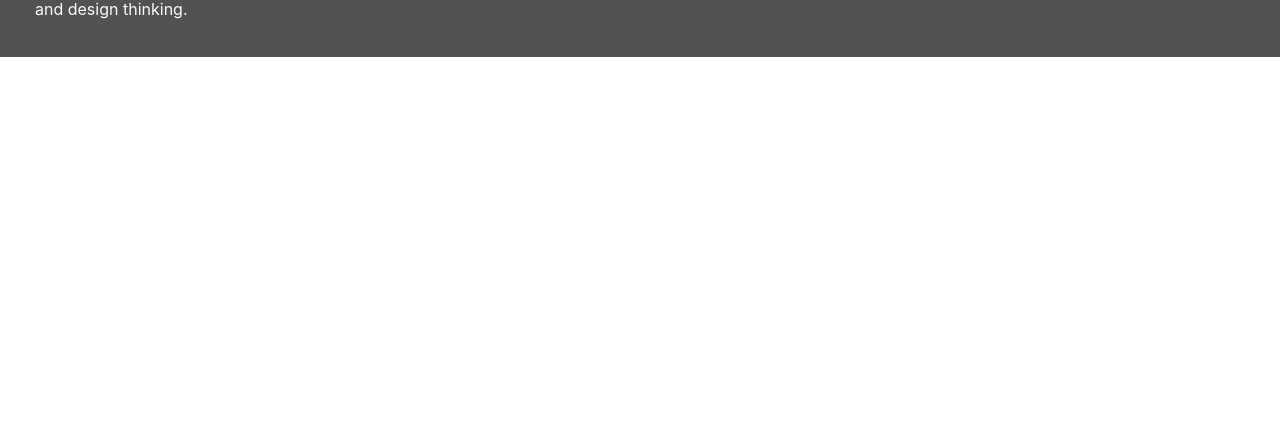
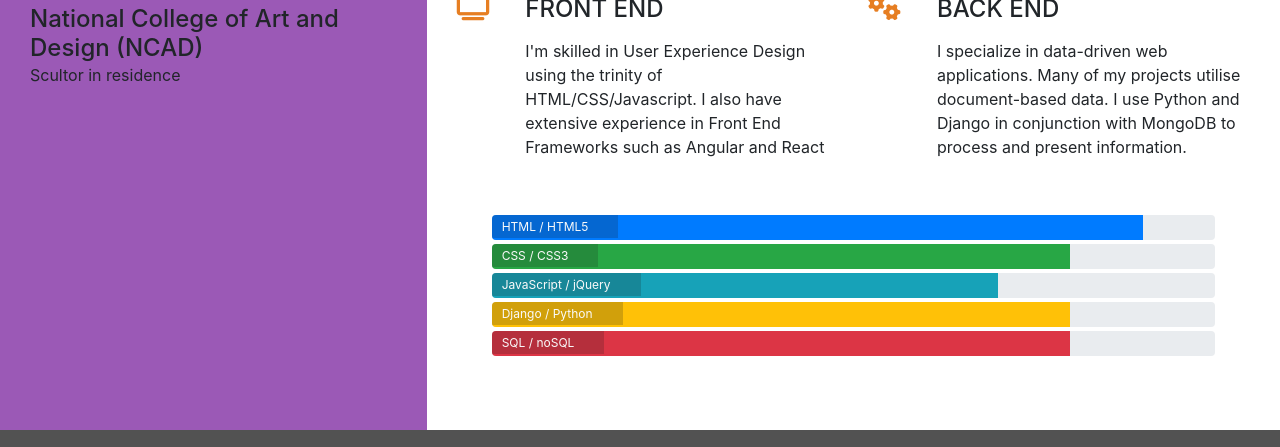
Before and after one commit to Dhracko/UCD-resume, a plain HTML site: page resume.html in a window 1280 px wide. Shown: the part 472-919 px from the top of the page. Before the commit the page ends 800 px from the top, so only its background shows below. Drawn offline with nearby package versions, Linux system fonts and the light colour scheme.

Commit message:
Work history start

```diff
--- a/assets/CSS/style.css
+++ b/assets/CSS/style.css
@@ -12,6 +12,10 @@
 
 .bg-color-personal-info {
     background-color: #f4f4f4;
+}
+
+.bg-color-work-history {
+    background-color: #9b59b6;
 }
 
 .ui-menu-color-home {
@@ -63,6 +67,7 @@ h4 {
     float: none;
 }
 
+.history-heading,
 .section-heading {
     font-family: "Exo", sans-serif;
     font-weight: 300;
@@ -259,3 +264,31 @@ footer {
     position: relative;
     width: 60%
 }
+
+/* -----------------------------------Skills */
+
+.progress {
+    position: relative;
+    height: 25px;
+    margin-bottom: 4px;
+}
+
+.progress-type {
+    position: absolute;
+    left: 0px;
+    font-weight: 400;
+    padding: 3px 30px 2px 10px;
+    color: #fafafa;
+    background-color: rgba(25, 25, 25, 0.2)
+}
+
+.progress-section {
+    margin: 40px 20px;
+}
+
+/* -----------------------------------Work History */
+
+.history-heading {
+    color: #fafafa;
+    margin-bottom: 50px;
+}
--- a/resume.html
+++ b/resume.html
@@ -26,13 +26,13 @@
 					<div class="col">
 						<ul id="nav" class="list-inline menucontainer">
 							<li class="col-6 col-sm-3 ui-menu-color-home list-inline-item menuitem">
-								<a href="#" class="hvr-sweep-to-bottom"><i class="fa fa-home" aria-hidden="true"></i><span>Home</span></a>
+								<a href="index.html" class="hvr-sweep-to-bottom"><i class="fa fa-home" aria-hidden="true"></i><span>Home</span></a>
 							</li>
 							<li class="col-6 col-sm-3 ui-menu-color-resume list-inline-item menuitem">
 								<a href="#" class="hvr-sweep-to-bottom"><i class="fa fa-graduation-cap" aria-hidden="true"></i><span>Resume</span></a>
 							</li>
 							<li class="col-6 col-sm-3 ui-menu-color-contact list-inline-item menuitem">
-								<a href="#"	class="hvr-sweep-to-bottom"><i class="fa fa-comment-o" aria-hidden="true"></i><span>Contact</span></a>
+								<a href="contact.html"	class="hvr-sweep-to-bottom"><i class="fa fa-comment-o" aria-hidden="true"></i><span>Contact</span></a>
 							</li>
 							<li class="col-6 col-sm-3 ui-menu-color-download list-inline-item menuitem">
 								<a href="#" class="hvr-sweep-to-bottom"><i class="fa fa-download" aria-hidden="true"></i><span>Donwload</span></a>
@@ -43,9 +43,92 @@
 			</div>
 		</div>
 	</header>
-	<section>
+	<section class="container-fluid">
+        <div class="row">
+            <div class="col-md-4 bg-color-work-history section-column">
+                <div class="row">
+                    <div class="col-12">
+                        <h3 class="history-heading uppercase">Work History</h3>
+                    </div>
+                </div>
+                <div class="timeline-item" data-dates="02/1998 - 04/2004">
+                    <h4>National College of Art and Design (NCAD)</h4>
+                    <P>Scultor in residence</P>
+                </div>
+            </div>
+            <div class="col-md-8 bg-color-three-reasons section-column">
+                <div class="row">
+                    <div class="col">
+                        <h3 class="section-heading uppercase">My Skills</h3>
+                    </div>
+                </div>
+                <div class="row">
+                    <div class="col-10 offset-1 offset-sm-0 col-sm-4 col-md-6">
+                        <div class="row">
+                            <div class="col-2">
+                                <i class="three-reason-icon fas fa-tv" aria-hidden="true"></i>
+                            </div>
+                            <div class="col-10">
+                                <h4 class="three-reason-heading uppercase">Front End</h4>
+                                <p>
+                                    I'm skilled in User Experience Design using the trinity of HTML/CSS/Javascript. I also have extensive experience in Front End Frameworks such as Angular and React
 
-	</section>
+                                </p>
+                            </div>
+                        </div>
+                    </div>
+                    <div class="col-10 offset-1 offset-sm-0 col-sm-4 col-md-6">
+                        <div class="row">
+                            <div class="col-2">
+                                <i class="three-reason-icon fas fa-cogs" aria-hidden="true"></i>
+                            </div>
+                            <div class="col-10">
+                                <h4 class="three-reason-heading uppercase">Back End</h4>
+                                <p>
+                                    I specialize in data-driven web applications. Many of my projects utilise document-based data. I use Python and Django in conjunction with MongoDB to process and present information.
+                                </p>
+                            </div>
+                        </div>
+                    </div>
+                </div>
+                <div class="row progress-section">
+                    <div class="col">
+                        <div class="progress">
+                            <div class="progress-bar" role="progressbar" aria-valuenow="90" aria-valuemin="0" aria-valuemax="100" style="width:90%;">
+                                <span class="sr-only">90% complete</span>
+                            </div>
+                            <span class="progress-type">HTML / HTML5</span>
+                        </div>
+                        <div class="progress">
+                            <div class="progress-bar bg-success" role="progressbar" aria-valuenow="80" aria-valuemin="0" aria-valuemax="100" style="width:80%;">
+                                <span class="sr-only">80% complete</span>
+                            </div>
+                            <span class="progress-type">CSS / CSS3</span>
+                        </div>
+                        <div class="progress">
+                            <div class="progress-bar bg-info" role="progressbar" aria-valuenow="70" aria-valuemin="0" aria-valuemax="100" style="width:70%;">
+                                <span class="sr-only">70% complete</span>
+                            </div>
+                            <span class="progress-type">JavaScript / jQuery</span>
+                        </div>
+                        <div class="progress">
+                            <div class="progress-bar bg-warning" role="progressbar" aria-valuenow="80" aria-valuemin="0" aria-valuemax="100" style="width:80%;">
+                                <span class="sr-only">80% complete</span>
+                            </div>
+                            <span class="progress-type">Django / Python</span>
+                        </div>
+                        <div class="progress">
+                            <div class="progress-bar bg-danger" role="progressbar" aria-valuenow="80" aria-valuemin="0" aria-valuemax="100" style="width:80%;">
+                                <span class="sr-only">80% complete</span>
+                            </div>
+                            <span class="progress-type">SQL / noSQL</span>
+                        </div>
+                    </div>
+                </div>
+
+            </div>
+        </div>
+    </section>
 	<footer class="container-fluid">
 		<div id="footer-details" class="row">
 			<div class="col-sm-4">
```
